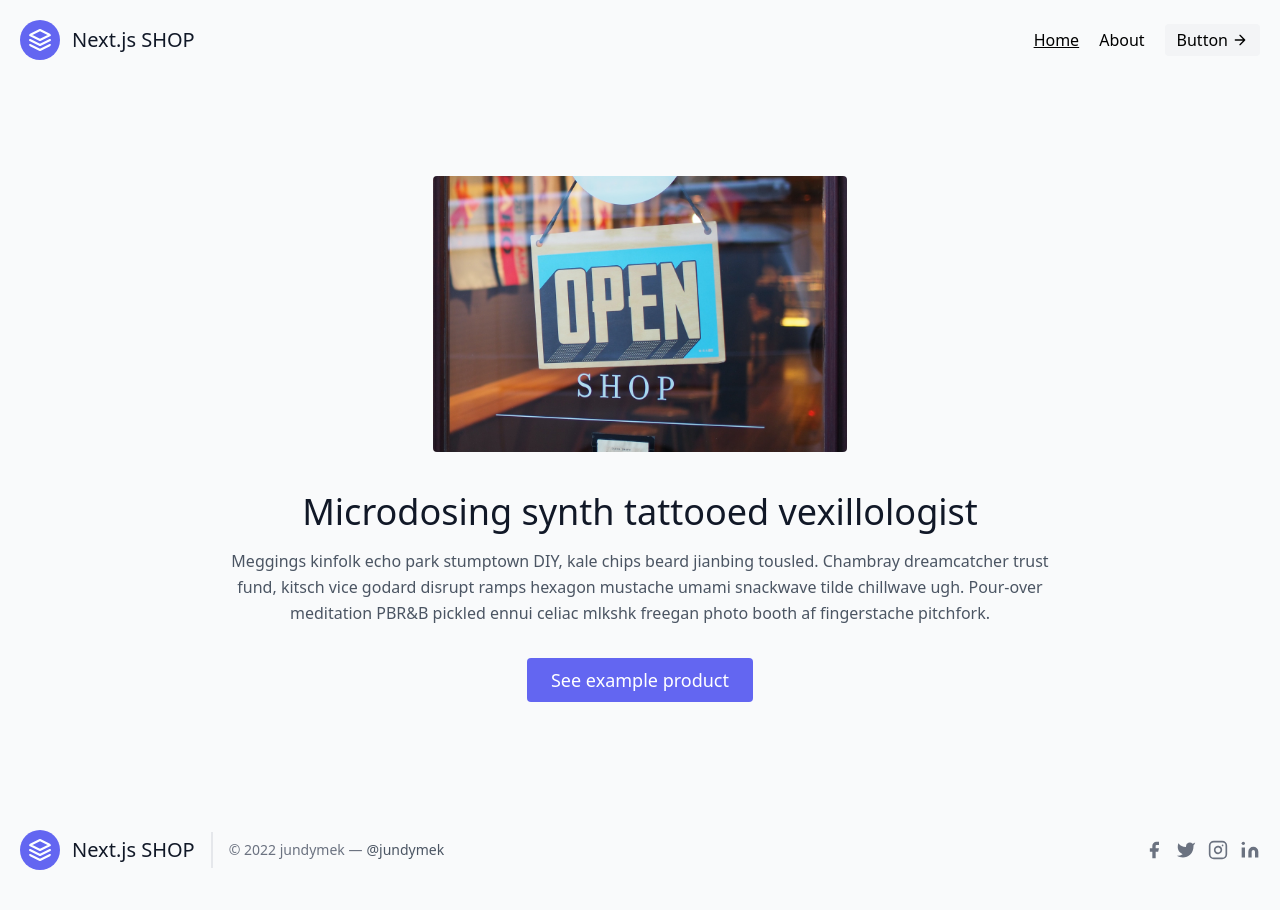
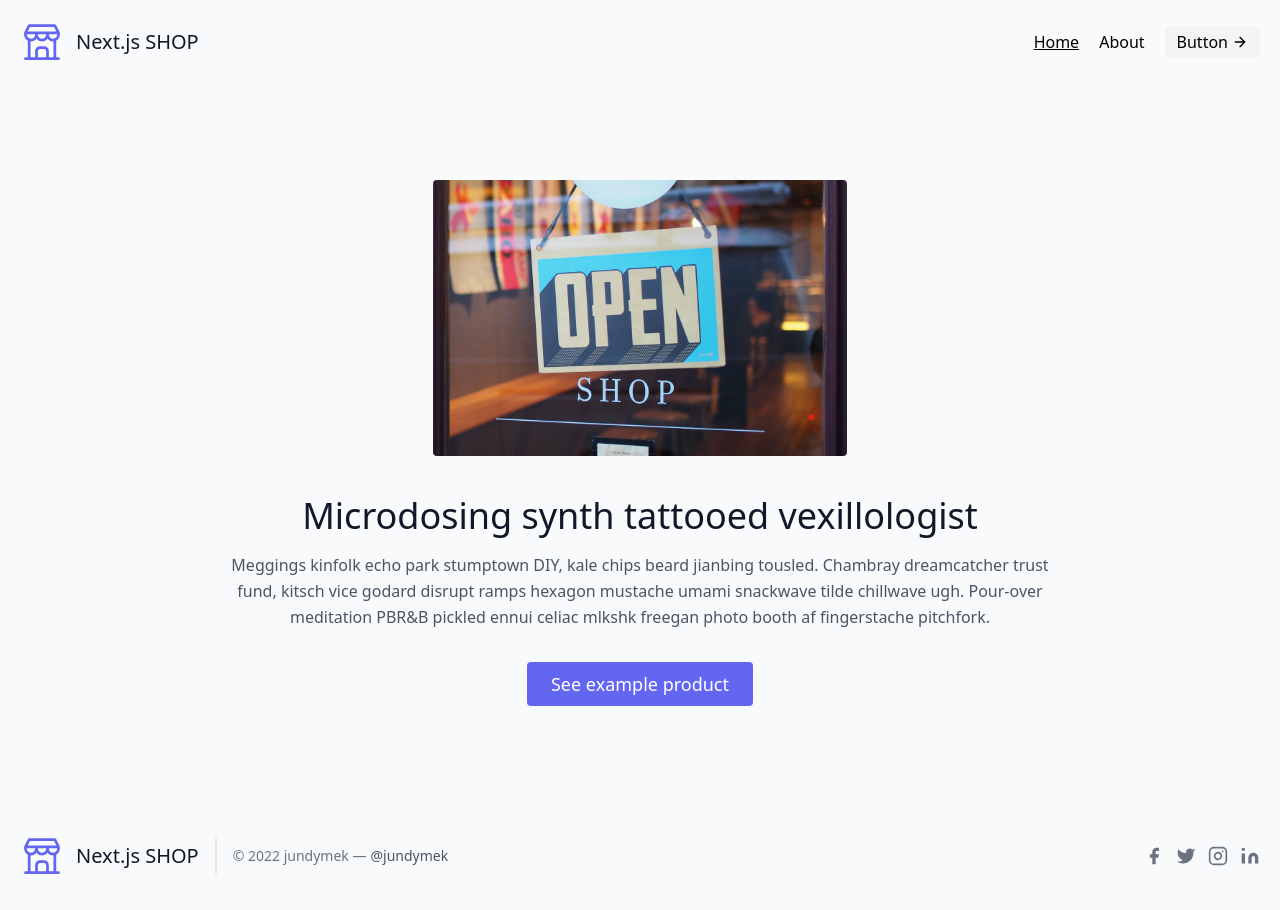
Before and after one commit to jundymek/nextjs-shop, a Next.js app: page / in a window 1280 px wide. Built offline with nearby package versions, Linux system fonts and the light colour scheme.

Commit message:
style: change shop logo icon

```diff
--- a/components/Footer.tsx
+++ b/components/Footer.tsx
@@ -5,15 +5,22 @@ export const Footer = () => {
         <a className="flex title-font font-medium items-center md:justify-start justify-center text-gray-900">
           <svg
             xmlns="http://www.w3.org/2000/svg"
+            className="icon icon-tabler icon-tabler-building-store"
+            width="44"
+            height="44"
+            viewBox="0 0 24 24"
+            strokeWidth="1.5"
+            stroke="#6366f1"
             fill="none"
-            stroke="currentColor"
             strokeLinecap="round"
             strokeLinejoin="round"
-            strokeWidth="2"
-            className="w-10 h-10 text-white p-2 bg-indigo-500 rounded-full"
-            viewBox="0 0 24 24"
           >
-            <path d="M12 2L2 7l10 5 10-5-10-5zM2 17l10 5 10-5M2 12l10 5 10-5"></path>
+            <path stroke="none" d="M0 0h24v24H0z" fill="none" />
+            <line x1="3" y1="21" x2="21" y2="21" />
+            <path d="M3 7v1a3 3 0 0 0 6 0v-1m0 1a3 3 0 0 0 6 0v-1m0 1a3 3 0 0 0 6 0v-1h-18l2 -4h14l2 4" />
+            <line x1="5" y1="21" x2="5" y2="10.85" />
+            <line x1="19" y1="21" x2="19" y2="10.85" />
+            <path d="M9 21v-4a2 2 0 0 1 2 -2h2a2 2 0 0 1 2 2v4" />
           </svg>
           <span className="ml-3 text-xl">Next.js SHOP</span>
         </a>
--- a/components/Header.tsx
+++ b/components/Header.tsx
@@ -12,15 +12,22 @@ export const Header = () => {
         <a className="flex title-font font-medium items-center text-gray-900 mb-4 md:mb-0">
           <svg
             xmlns="http://www.w3.org/2000/svg"
+            className="icon icon-tabler icon-tabler-building-store"
+            width="44"
+            height="44"
+            viewBox="0 0 24 24"
+            strokeWidth="1.5"
+            stroke="#6366f1"
             fill="none"
-            stroke="currentColor"
             strokeLinecap="round"
             strokeLinejoin="round"
-            strokeWidth="2"
-            className="w-10 h-10 text-white p-2 bg-indigo-500 rounded-full"
-            viewBox="0 0 24 24"
           >
-            <path d="M12 2L2 7l10 5 10-5-10-5zM2 17l10 5 10-5M2 12l10 5 10-5"></path>
+            <path stroke="none" d="M0 0h24v24H0z" fill="none" />
+            <line x1="3" y1="21" x2="21" y2="21" />
+            <path d="M3 7v1a3 3 0 0 0 6 0v-1m0 1a3 3 0 0 0 6 0v-1m0 1a3 3 0 0 0 6 0v-1h-18l2 -4h14l2 4" />
+            <line x1="5" y1="21" x2="5" y2="10.85" />
+            <line x1="19" y1="21" x2="19" y2="10.85" />
+            <path d="M9 21v-4a2 2 0 0 1 2 -2h2a2 2 0 0 1 2 2v4" />
           </svg>
           <span className="ml-3 text-xl">Next.js SHOP</span>
         </a>
```
